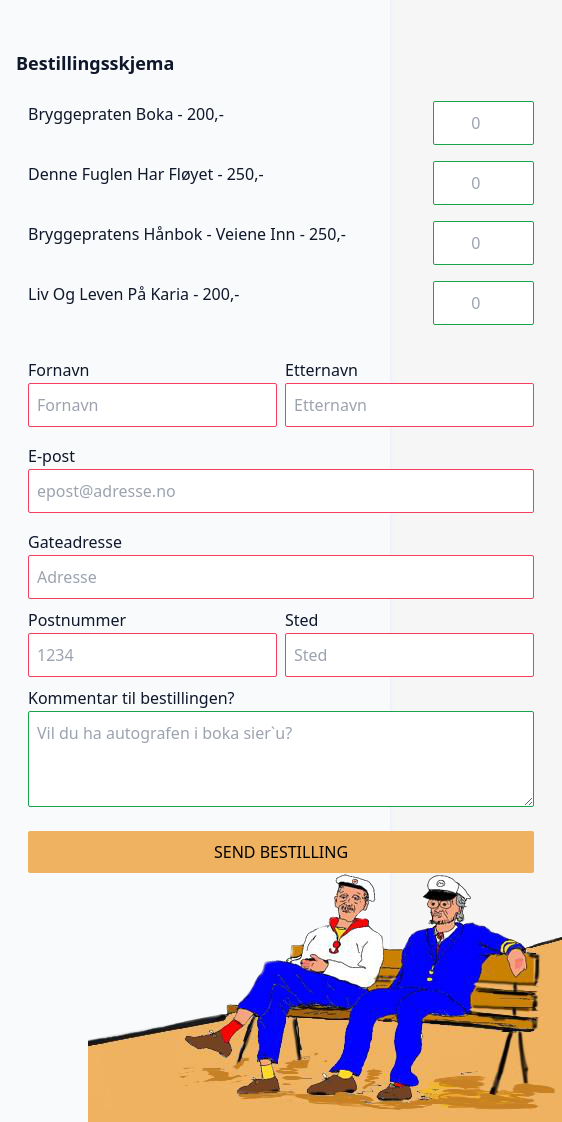
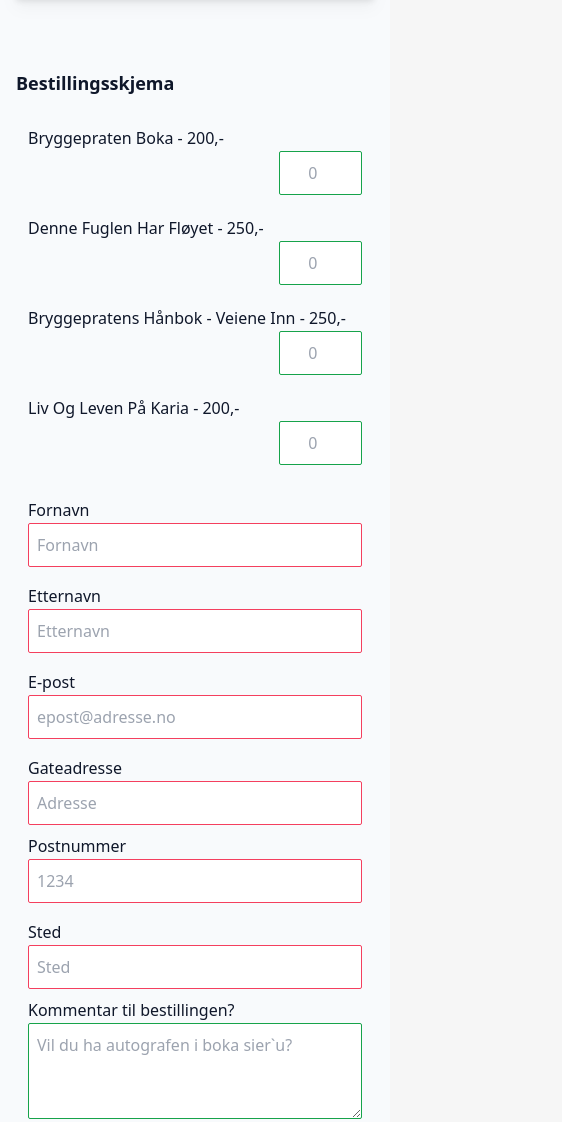
Before and after one commit to aoelarsen/bryggepraten-astro, an Astro site: page /bryggebutikken in a window 390 px wide. Shown: the part 729-1851 px from the top of the page, 562 px wide, since content can reach past the window. Built offline with nearby package versions, Linux system fonts and the light colour scheme; Astro itself is replaced by a stand-in of ours.

Commit message:
fixed mobile layout on bryggebutikken page

```diff
--- a/src/components/Bestilling.astro
+++ b/src/components/Bestilling.astro
@@ -7,7 +7,7 @@ const andre = utgivelser.utgivelser.andre_forfattere;
 <section class='py-4'>
     <h3 class='text-lg font-bold'>Bestillingsskjema</h3>
     <form
-        class='grid gap-2 px-3 py-4 md:px-4'
+        class='w-full grid gap-2 px-3 py-4 md:px-4'
         data-netlify='true'
         netlify-honeypot='bot-field'
         method='POST'
@@ -24,14 +24,14 @@ const andre = utgivelser.utgivelser.andre_forfattere;
                 bryggeprat.map((bok) => {
                     const name = bok.tittel.toLowerCase();
                     return (
-                        <label class='mt-2 w-full grid grid-cols-[1fr,20%]'>
+                        <label class='mt-3 w-full flex flex-col md:flex-row justify-between'>
                             {bok.tittel} &hyphen; {bok.pris},-
                             <input
                                 name={name}
                                 type='number'
                                 max='10'
                                 placeholder='0'
-                                class='p-2 w-full rounded-sm text-primary text-center border invalid:border-rose-500 valid:border-green-600'
+                                class='p-2 w-1/4 grow-0 self-end rounded-sm text-primary text-center border invalid:border-rose-500 valid:border-green-600'
                             />
                         </label>
                     );
@@ -44,14 +44,14 @@ const andre = utgivelser.utgivelser.andre_forfattere;
                     const name = bok.tittel.toLowerCase();
                     if (bok.pris)
                         return (
-                            <label class='mt-2 w-full grid grid-cols-[1fr,20%]'>
+                            <label class='mt-3 w-full flex flex-col md:flex-row justify-between'>
                                 {bok.tittel} &hyphen; {bok.pris},-
                                 <input
                                     name={name}
                                     type='number'
                                     max='10'
                                     placeholder='0'
-                                    class='p-2 w-full rounded-sm text-primary text-center border invalid:border-rose-500 valid:border-green-600'
+                                    class='p-2 w-1/4 grow-0 self-end rounded-sm text-primary text-center border invalid:border-rose-500 valid:border-green-600'
                                 />
                             </label>
                         );
@@ -59,7 +59,7 @@ const andre = utgivelser.utgivelser.andre_forfattere;
             }
         </fieldset>
 
-        <fieldset class='flex mt-4 gap-2'>
+        <fieldset class='flex flex-wrap mt-4 gap-2'>
             <label class='mt-2 flex flex-col w-full'>
                 Fornavn
                 <input
@@ -103,7 +103,7 @@ const andre = utgivelser.utgivelser.andre_forfattere;
                     class='p-2 rounded-sm text-primary border invalid:border-rose-500 valid:border-green-600'
                 />
             </label>
-            <div class='grid grid-cols-[auto,1fr] gap-2'>
+            <div class='grid grid-cols-1 md:grid-cols-[auto,1fr] gap-2'>
                 <label class='mt-2 flex flex-col w-full'>
                     Postnummer
                     <input
--- a/src/pages/bryggebutikken.astro
+++ b/src/pages/bryggebutikken.astro
@@ -1,7 +1,6 @@
 ---
 import Layout from '../layouts/Layout.astro';
 import Prisliste from '../components/prisliste';
-import Bestillingsskjema from '../components/bestillingsskjema';
 
 import Bestilling from '../components/Bestilling.astro';
 ---
```
